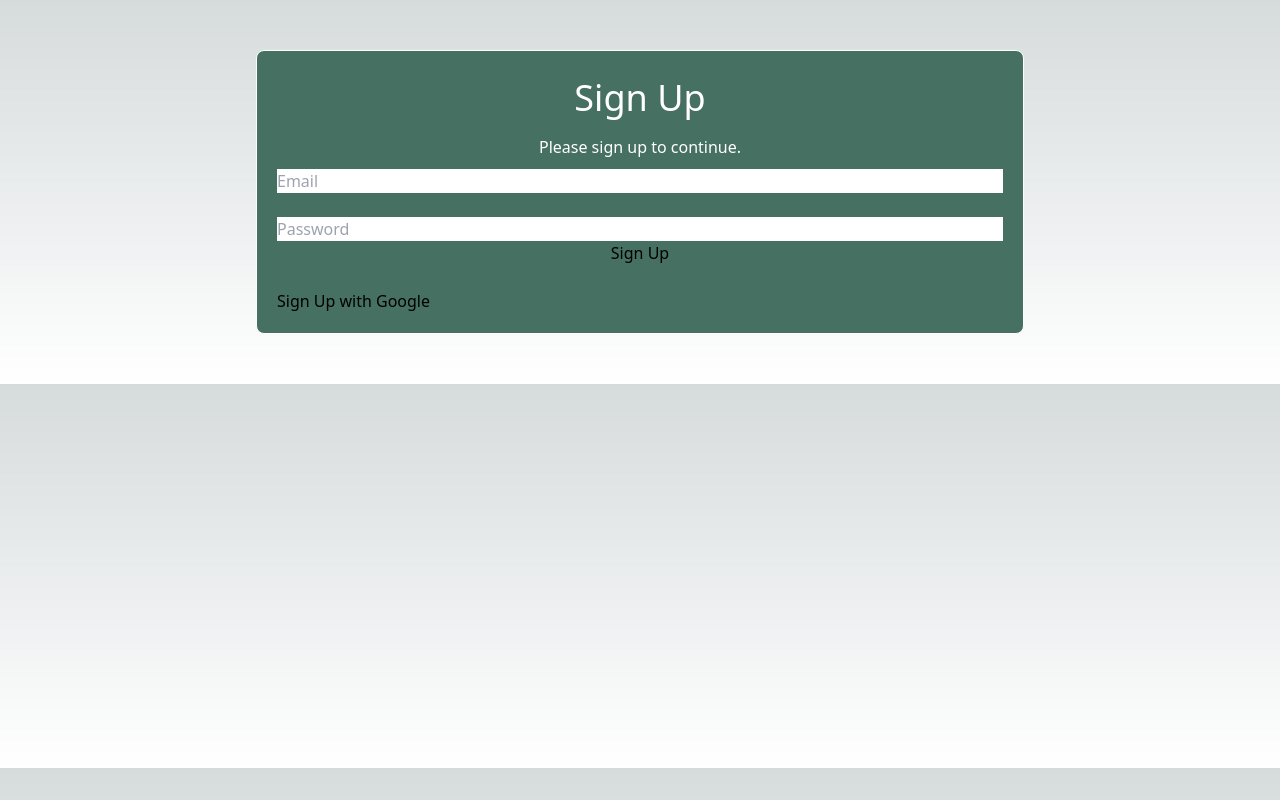
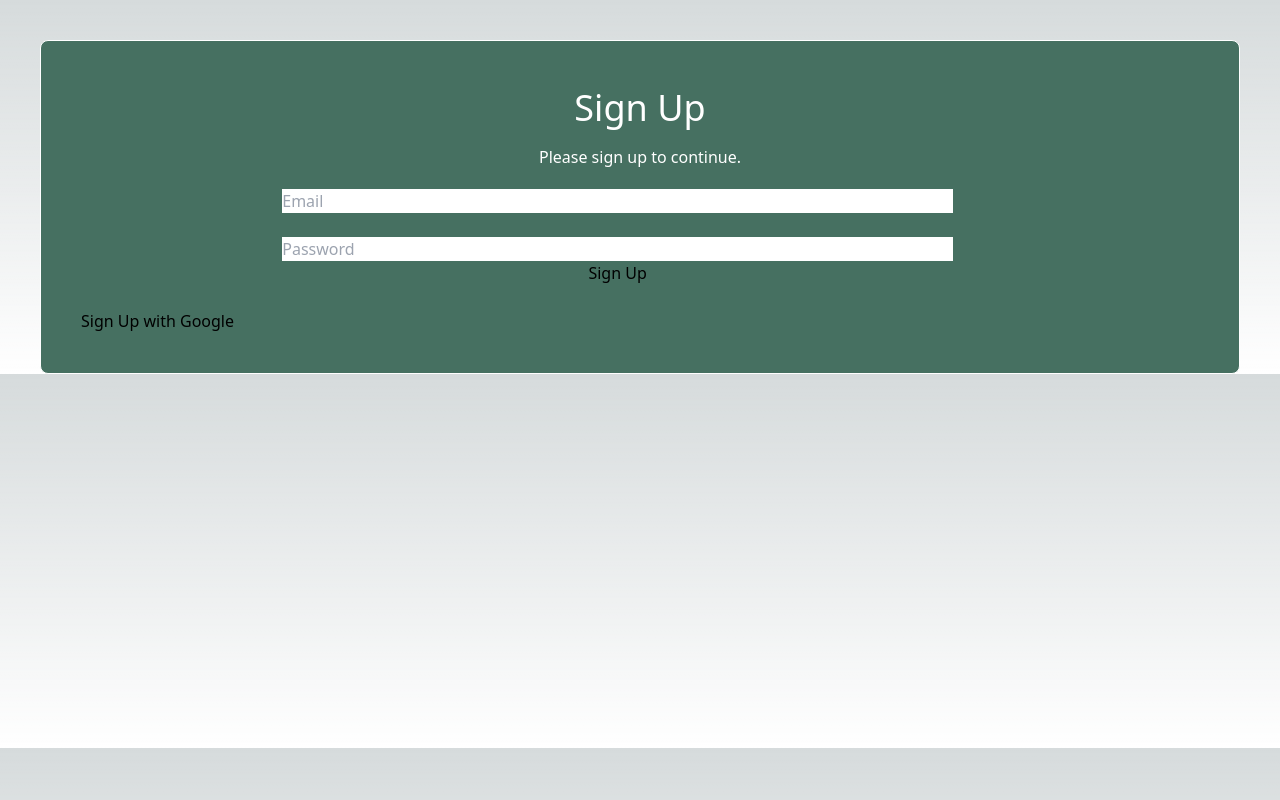
Before and after one commit to atishay2305-hub/LeafLog, a Next.js app in the folder leaf-log/: page /signup in a window 1280 px wide. Built offline with nearby package versions, Linux system fonts and the light colour scheme.

Commit message:
more styling, facing issues

```diff
--- a/leaf-log/src/app/layout.tsx
+++ b/leaf-log/src/app/layout.tsx
@@ -5,7 +5,7 @@ import "./globals.css";
 const inter = Inter({ subsets: ["latin"] });
 
 export const metadata: Metadata = {
-  title: "Create Next App",
+  title: "LeafLog",
   description: "Generated by create next app",
 };
 
--- a/leaf-log/src/app/signup/Signup.module.css
+++ b/leaf-log/src/app/signup/Signup.module.css
@@ -1,34 +1,40 @@
 /* src/app/signup/Signup.module.css */
 
 .container {
-  max-width: 60%;
-  margin: 50px auto;
-  padding: 20px;
+  display: block;
+  align-items: center;
+  justify-content: center;
+  margin: auto;
+  padding: 40px;
+  margin-top: 40px;
   border: 1px solid #ffffff;
   border-radius: 8px;
   background-color: #467061;
-  flex-direction: column;
-  align-items: center;
-  justify-content: center;
-  height: 75%;
+  width: 100%;
+  max-width: 1200px;
+  /* Adjust the width of the form container */
 }
 
 .title {
   text-align: center;
   color: #ffffff;
   font-size: 36px;
+  margin-bottom: 10px;
 }
 
 .description {
   text-align: center;
   color: #ffffff;
   font-size: 16px;
-  padding: 10px;
+  margin-bottom: 20px;
 }
 
 .form {
   display: flex;
   flex-direction: column;
+  width: 60%;
+  align-self: center;
+  margin-left: 18%;
 }
 
 .label {
@@ -50,12 +56,14 @@
 }
 
 .input-field {
-  padding: 10px;
-  border: 1px solid #c0c0c0;
-  /* subtle border for input fields */
-  border-radius: 3px;
-  font-size: 15px;
-  max-width: 60%;
+  width: 100%;
+  padding: 30px;
+  /* Taller input fields */
+  margin-bottom: 15px;
+  /* Space between input fields */
+  border: 1px solid #ccc;
+  border-radius: 4px;
+  font-size: 16px;
 }
 
 .button {
@@ -74,17 +82,13 @@
 
 .submit-button {
   padding: 0.5rem 1rem;
-  background-color: #5cb85c;
+  background-color: #000000;
   color: white;
   border: rgb(0, 0, 0);
   border-radius: 1px;
   cursor: pointer;
   font-size: 12px;
-}
-
-.submit-button:hover {
-  background-color: #4cae4c;
-  /* Darker shade for hover effect */
+  padding: 10px;
 }
 
 .google-signup-button {
```
